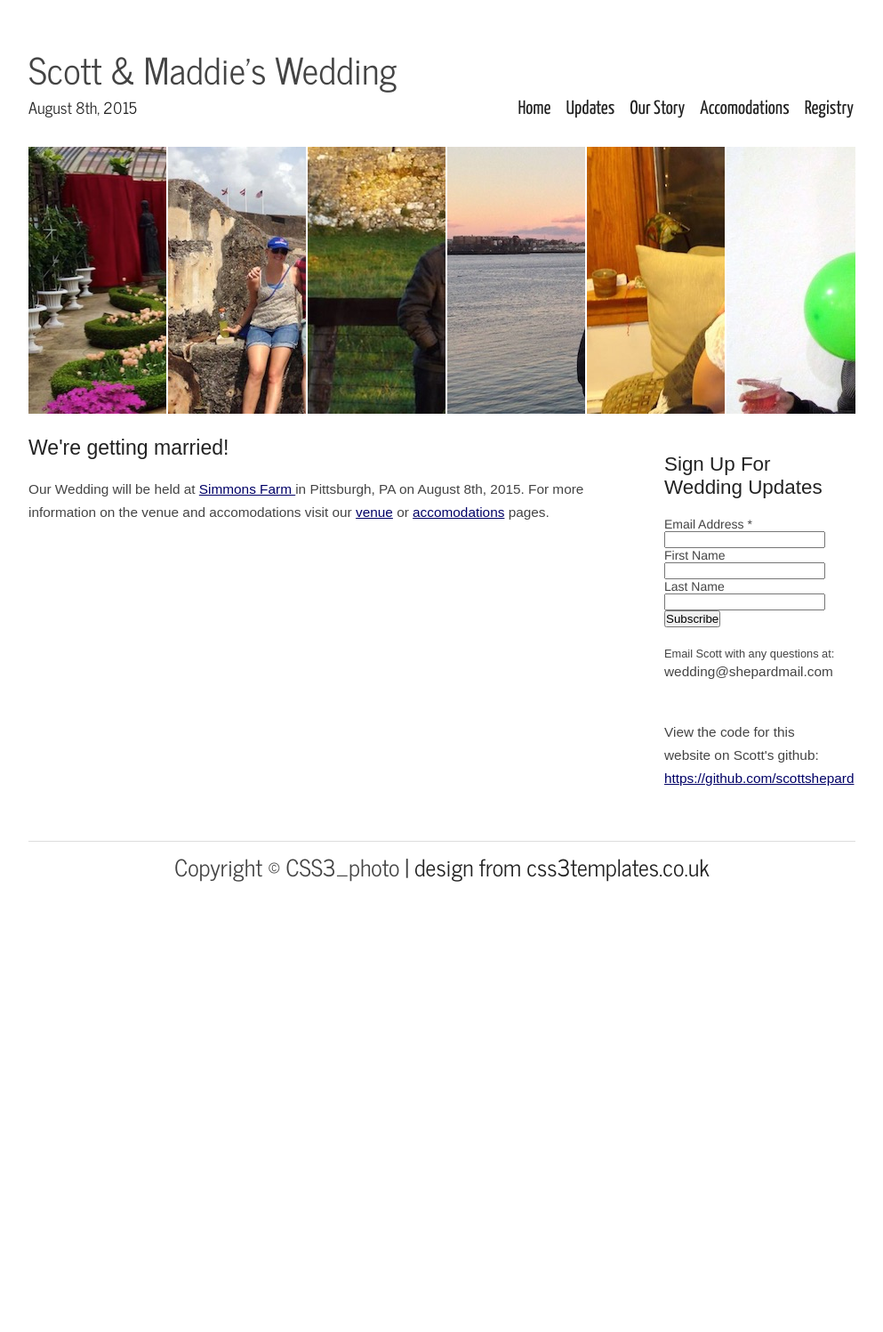
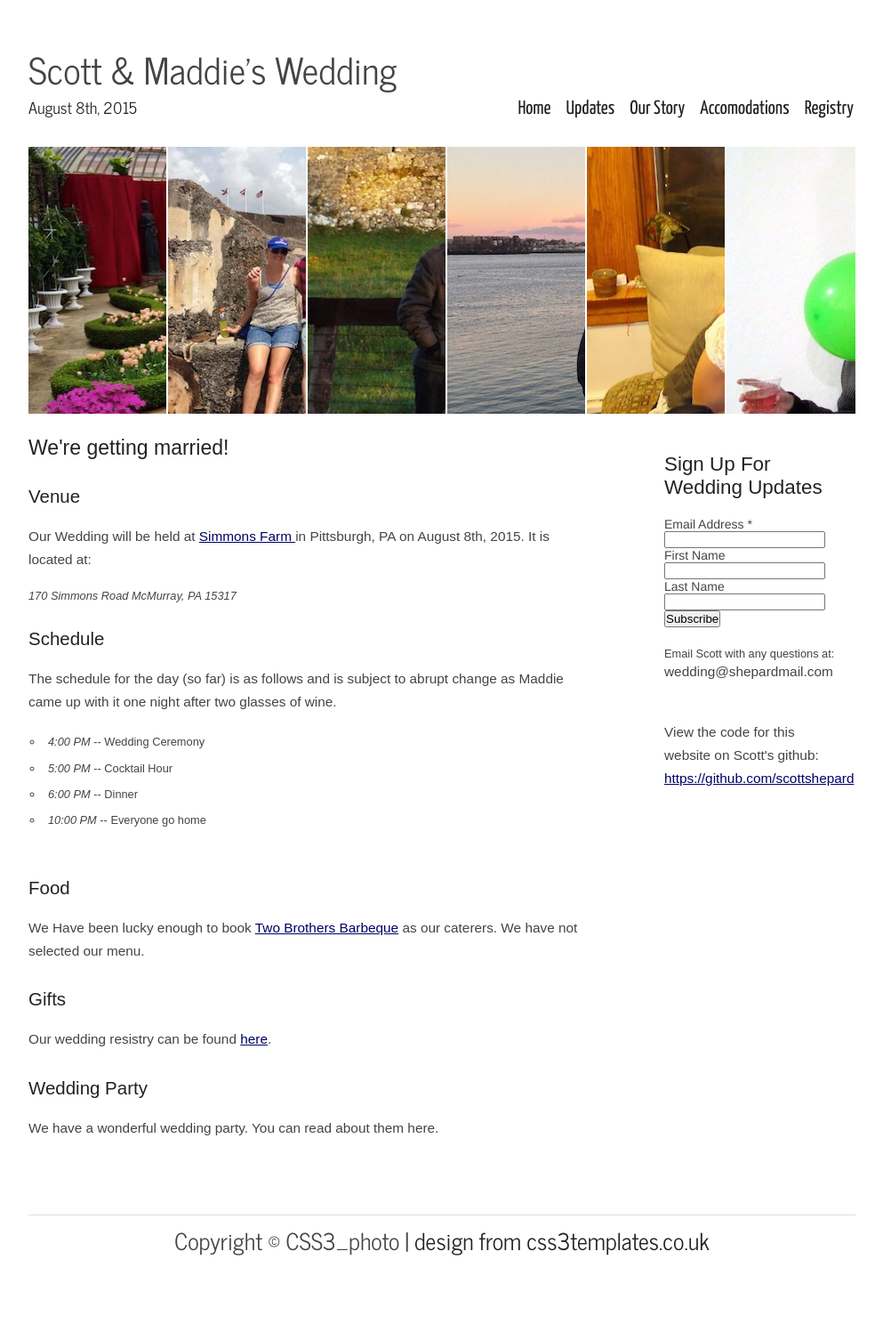
Before and after one commit to scottshepard/scottandmaddie, a Jekyll site: the page built from index.html, in a window 1280 px wide. Shown: the whole page at 89% size, without its empty margins (143-1136 px from the left). Built offline with Jekyll 4.4.1, drawn with Linux system fonts in a browser that asks for light colours; Markdown is read by kramdown in place of the engine named in the settings; the list of posts is cut into pages by our own code; comment, search, counter and statistics services are not loaded; before the commit the page ends 1078 px from its top, so only the background shows below that.

Commit message:
updates to the homepage

```diff
--- a/index.html
+++ b/index.html
@@ -5,9 +5,43 @@ title: Home
 
 <h1> We're getting married! </h1>
 
+<h2> Venue </h2>
 <p>
-  Our Wedding will be held at <a href="http://www.simmonsfarm.com/" target="_blank">
-  Simmons Farm </a> in Pittsburgh, PA on August 8th, 2015. For more information
-  on the venue and accomodations visit our <a href="/venue/">venue</a> or
-  <a href="/accomodations/">accomodations</a> pages.
+  Our Wedding will be held at <a href="http://www.simmonsfarm.com/"
+  target="_blank"> Simmons Farm </a> in Pittsburgh, PA on August 8th, 2015.
+  It is located at: <address>170 Simmons Road McMurray, PA 15317</address>
 </p>
+
+<h2> Schedule </h2>
+<p>
+	The schedule for the day (so far) is as follows and is subject to abrupt
+	change as Maddie came up with it one night after two glasses of wine.
+
+	<ul>
+		<li> <em>4:00 PM</em> -- Wedding Ceremony </li>
+		<li> <em>5:00 PM</em> -- Cocktail Hour </li>
+		<li> <em>6:00 PM</em> -- Dinner </li>
+		<li> <em>10:00 PM</em> -- Everyone go home </li>
+	</ul>
+</p>
+
+<h2> Food </h2>
+<p>
+	We Have been lucky enough to book <a href = "http://2brosbbq.com/">
+	Two Brothers Barbeque</a> as our caterers. We have not selected our menu.
+</p>
+
+<h2> Gifts </h2>
+<p>
+	Our wedding resistry can be found <a href="http://www.myregistry.com/wedding-registry/Scott-Shepard-Madison-Jennings-Chicago-IL/793308">here</a>.
+</p>
+
+<h2> Wedding Party </h2>
+<p>
+	We have a wonderful wedding party. You can read about them here.
+</p>
+
+<h2>  </h2>
+<p>
+
+</p>
```
Also changed, not shown: venue/index.html (deleted, +0 -22 lines).
